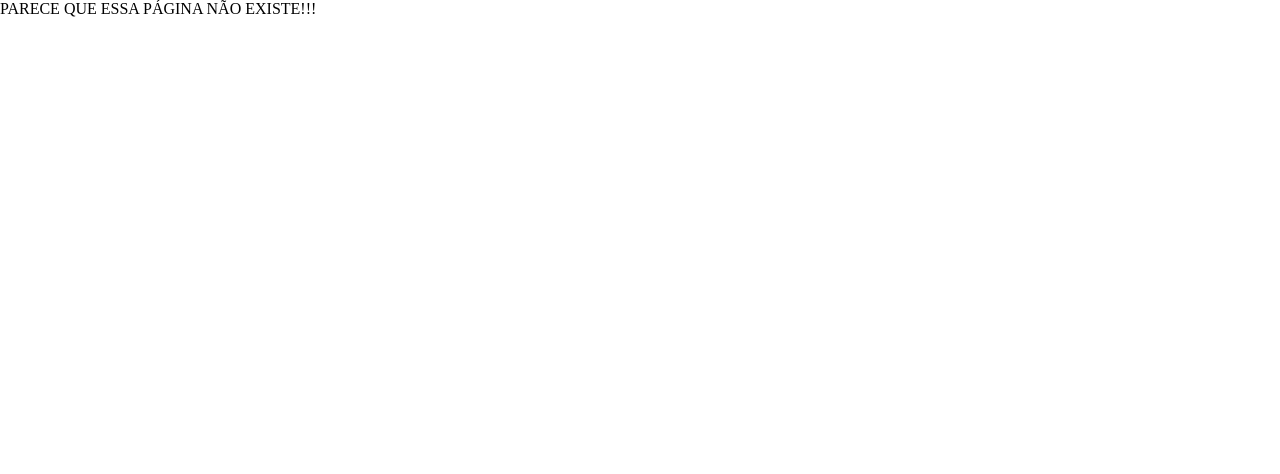
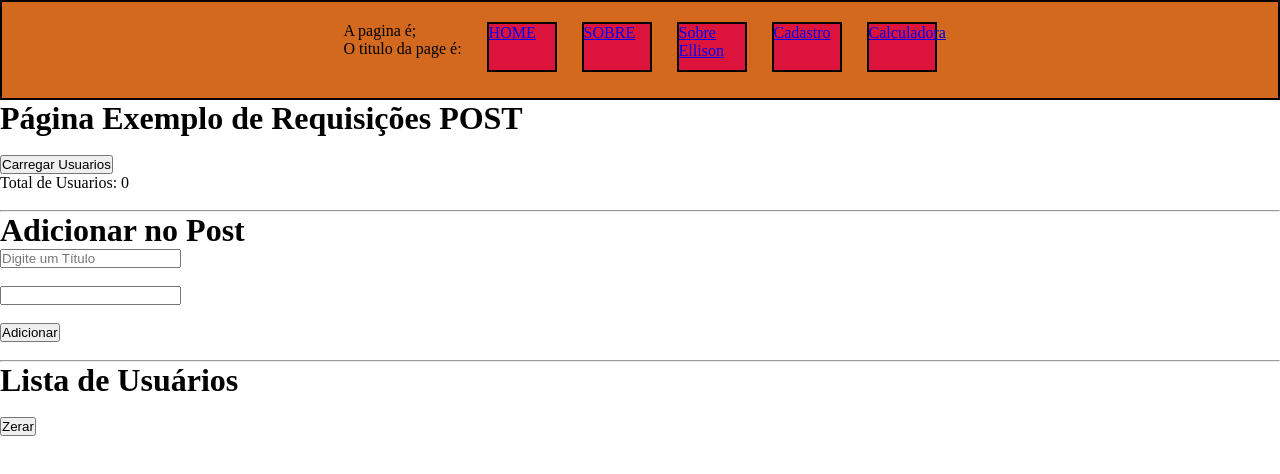
Before and after one commit to ellisonerick/Projetos-React, a React (Vite) app in the folder myproject/: page /requisicoespost in a window 1280 px wide. Shown: the top 474 px of the page. Built offline with nearby package versions, Linux system fonts and the light colour scheme.

Commit message:
Criação da page RequisiçõesPost e integração com a API jsonplaceholder - Aula 26/03.

```diff
--- a/myproject/src/App.tsx
+++ b/myproject/src/App.tsx
@@ -11,9 +11,10 @@
 import Atividade from './pages/Atividade';
 import Condicional from './pages/Condicional';
 import Comunicacao from './pages/Comunicacao';
-import Requisicoes from './Entregar/pages/Requisicoes';
-import RequisicoesType from './Entregar/pages/Requisicoestype';
-import RequisicoesAsync from './Entregar/pages/RequisicoesAsync';
+import Requisicoes from './pages/Requisicoes';
+import RequisicoesType from './pages/Requisicoestype';
+import RequisicoesAsync from './pages/RequisicoesAsync';
+import RequisicoesPost from './pages/RequisicoesPost';
 //import AulaAtiv from './ExerAula';
 
 function App() {
@@ -32,6 +33,7 @@
       <Route path='/requisicoes' element={<Requisicoes/>} />
       <Route path='/requisicoestype' element={<RequisicoesType/>} />
       <Route path='/requisicoesasync' element={<RequisicoesAsync/>} />
+      <Route path='/requisicoespost' element={<RequisicoesPost/>}/>
     </Routes>
   )
 }
--- a/myproject/src/Entregar/pages/Requisicoes.tsx
+++ b/myproject/src/pages/Requisicoes.tsx
@@ -1,5 +1,5 @@
 import { useState } from "react";
-import Cabe from "../../componentes/cabecalho";
+import Cabe from "../componentes/cabecalho";
 
 
 
--- a/myproject/src/Entregar/pages/RequisicoesAsync.tsx
+++ b/myproject/src/pages/RequisicoesAsync.tsx
@@ -1,8 +1,8 @@
-import '../../estilo/estilo.css'
+import '../estilo/estilo.css'
 import { useEffect, useState } from "react";
-import Cabe from "../../componentes/cabecalho";
+import Cabe from "../componentes/cabecalho";
 
-import { Produto } from "../../types/produtos";
+import { Produto } from "../types/produtos";
 
 function RequisicoesAsync(){
 
--- /dev/null
+++ b/myproject/src/pages/RequisicoesPost.tsx
@@ -0,0 +1,81 @@
+
+import { useState } from 'react';
+import Cabe from '../componentes/cabecalho';
+import Roda from '../componentes/rodape';
+import '../estilo/estilo.css'
+import { Usuarios } from '../types/usuarios';
+
+function RequisicoesPost(){
+
+    const [loading, setLoading] = useState(false);
+
+    const [usuarios , setUsuarios] = useState<Usuarios[]>([]);
+
+    const carregarUsuarios = async () => {
+        setLoading(true);
+        let response = await fetch('https://jsonplaceholder.typicode.com/todos');
+        let json = await response.json();
+
+        const dataArray = Array.isArray(json) ? json: [json]
+
+        setLoading(false);
+        setUsuarios(dataArray);
+    }
+
+    function zerarProdutos(){
+        setUsuarios([])
+    }
+
+    return(
+        <div>
+            <Cabe/>
+            {loading &&
+                <div>Carregando Conteúdo...</div>
+            }
+
+            {!loading &&
+                <div>
+                    <h1>Página Exemplo de Requisições POST</h1>
+                    <br />
+                    <button onClick={carregarUsuarios}>Carregar Usuarios</button>
+                    <br />
+                    Total de Usuarios: {usuarios.length}
+                    <br />
+                    <br />
+                    <hr />
+                </div>
+            }
+            {!loading &&
+                <div>
+                    <div>
+                        <h1>Adicionar no Post</h1>
+                        <input type="text" name='titulo' id='titulo' placeholder='Digite um Título' />
+                        <br />
+                        <br />
+                        <input type="text" name='descricao' id='descricao' />
+                        <br />
+                        <br />
+                        <button>Adicionar</button>
+                    </div>
+                    <br /><hr />
+                    <h1>Lista de Usuários</h1>
+                    <br />
+                    <div>
+                        {usuarios.map((item, index) => (
+                            <div key={index}>
+                                USER ID: {item.userId}
+                                <br />
+                                TÍTULO: {item.title}
+                                <br />
+                                <hr />
+                            </div>
+                        ))}
+                    <button onClick={zerarProdutos}>Zerar</button>
+                    </div>
+                </div>
+            }
+    </div>
+    )
+}
+
+export default RequisicoesPost;
--- a/myproject/src/Entregar/pages/Requisicoestype.tsx
+++ b/myproject/src/pages/Requisicoestype.tsx
@@ -1,8 +1,8 @@
-import '../../estilo/estilo.css'
+import '../estilo/estilo.css'
 import { useEffect, useState } from "react";
-import Cabe from "../../componentes/cabecalho";
+import Cabe from "../componentes/cabecalho";
 
-import { Produto } from "../../types/produtos";
+import { Produto } from "../types/produtos";
 
 function RequisicoesType(){
 
--- /dev/null
+++ b/myproject/src/types/usuarios.ts
@@ -0,0 +1,5 @@
+export type Usuarios = {
+    userId: String;
+    id: number;
+    title: string;
+}
```
